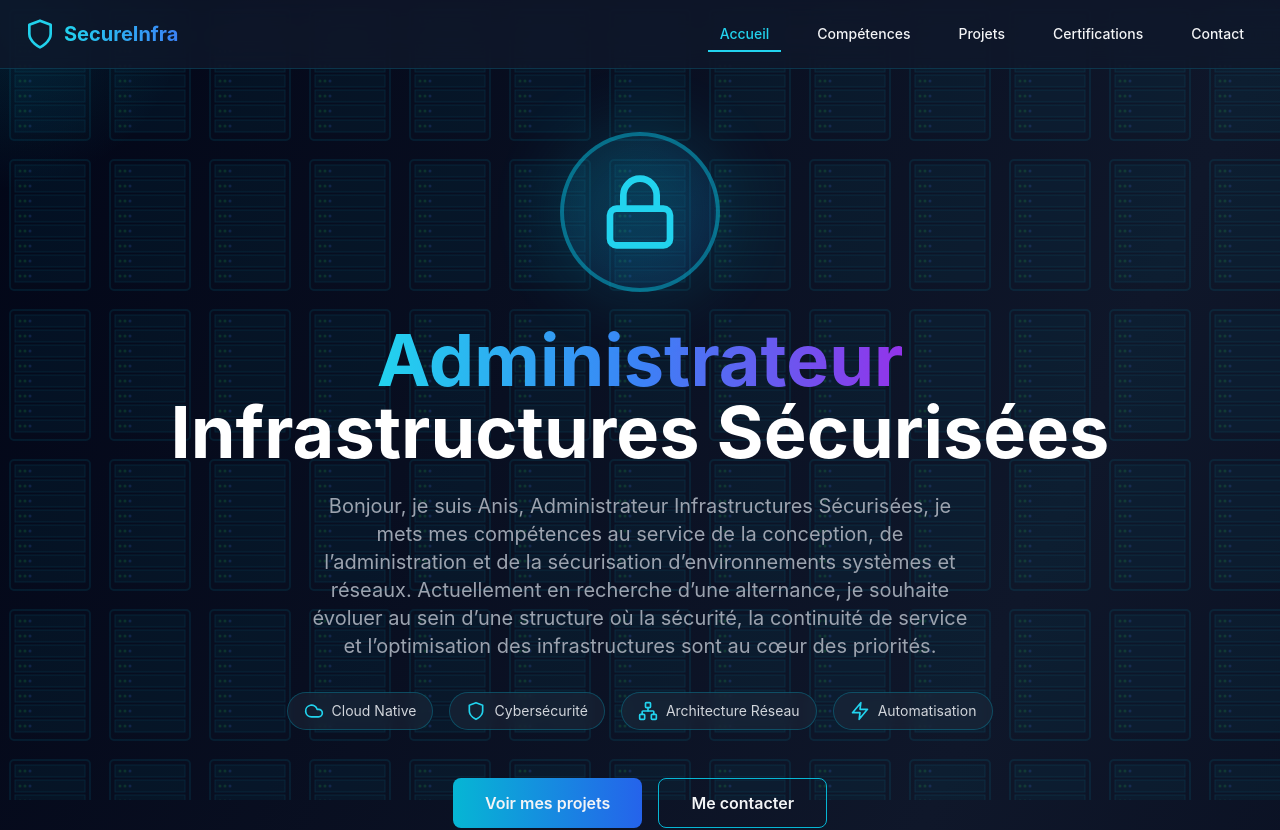
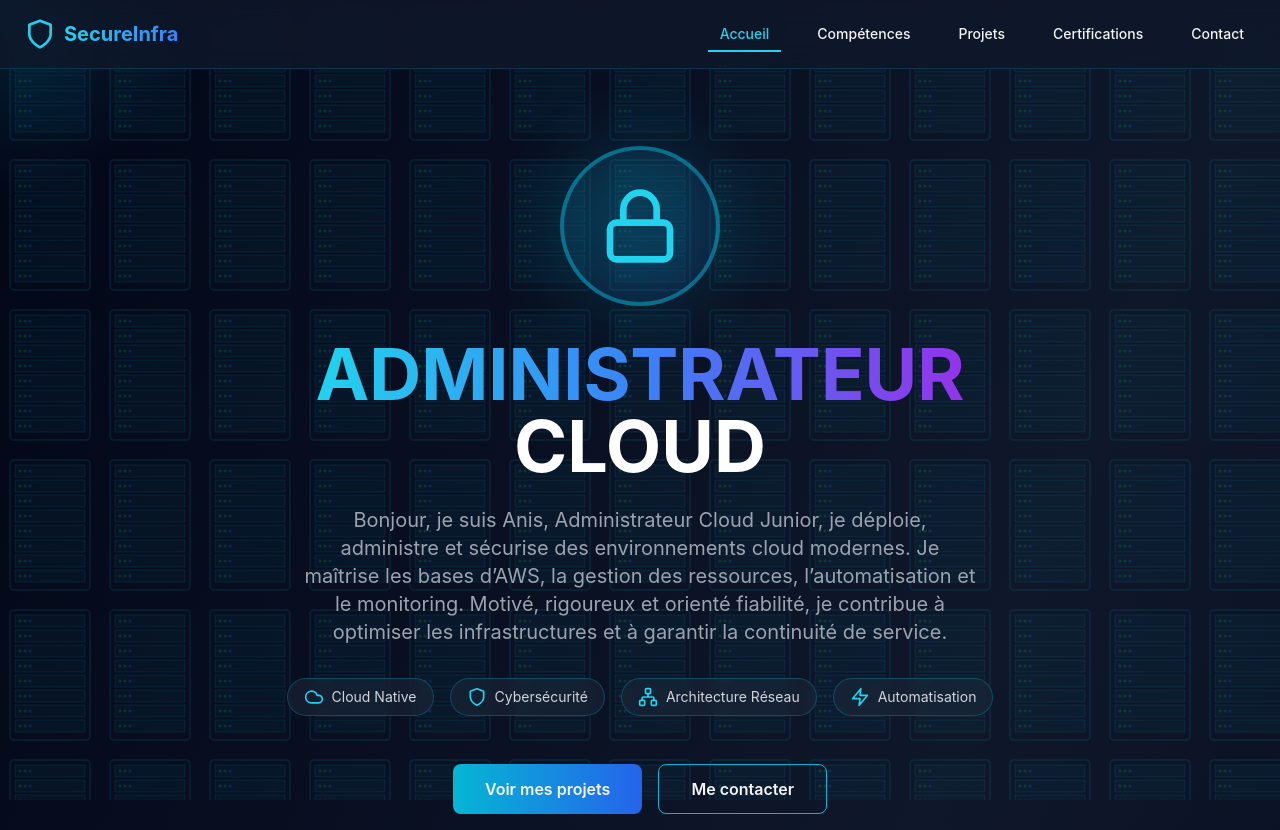
Before and after one commit to anis2711/portfolio, a React (Vite) app: page / in a window 1280 px wide. Shown: the top 830 px of the page. Built offline with nearby package versions, Linux system fonts and the light colour scheme.

Commit message:
Change role title and description in Portfolio.jsx
Updated the title and description in Portfolio.jsx to reflect a change in role from 'Administrateur Infrastructures Sécurisées' to 'Administrateur Cloud Junior' with a focus on cloud environments.

```diff
--- a/src/Portfolio.jsx
+++ b/src/Portfolio.jsx
@@ -298,16 +298,14 @@ Résultats :
 
             <h1 className="text-6xl md:text-7xl font-bold mb-6">
               <span className="bg-gradient-to-r from-cyan-400 via-blue-500 to-purple-600 bg-clip-text text-transparent">
-                Administrateur
+                ADMINISTRATEUR
               </span>
               <br />
-              <span className="text-white">Infrastructures Sécurisées</span>
+              <span className="text-white">CLOUD</span>
             </h1>
 
             <p className="text-xl text-gray-400 mb-8 max-w-2xl mx-auto">
-              Bonjour, je suis Anis, Administrateur Infrastructures Sécurisées, je mets mes compétences au service de la conception, de l’administration et de la sécurisation d’environnements systèmes et réseaux.
-Actuellement en recherche d’une alternance, je souhaite évoluer au sein d’une structure où la sécurité, la continuité de service et l’optimisation des infrastructures sont au cœur des priorités.
-            </p>
+              Bonjour, je suis Anis, Administrateur Cloud Junior, je déploie, administre et sécurise des environnements cloud modernes. Je maîtrise les bases d’AWS, la gestion des ressources, l’automatisation et le monitoring. Motivé, rigoureux et orienté fiabilité, je contribue à optimiser les infrastructures et à garantir la continuité de service.</p>
 
             <div className="flex flex-wrap justify-center gap-4 mb-12">
               {[
```
